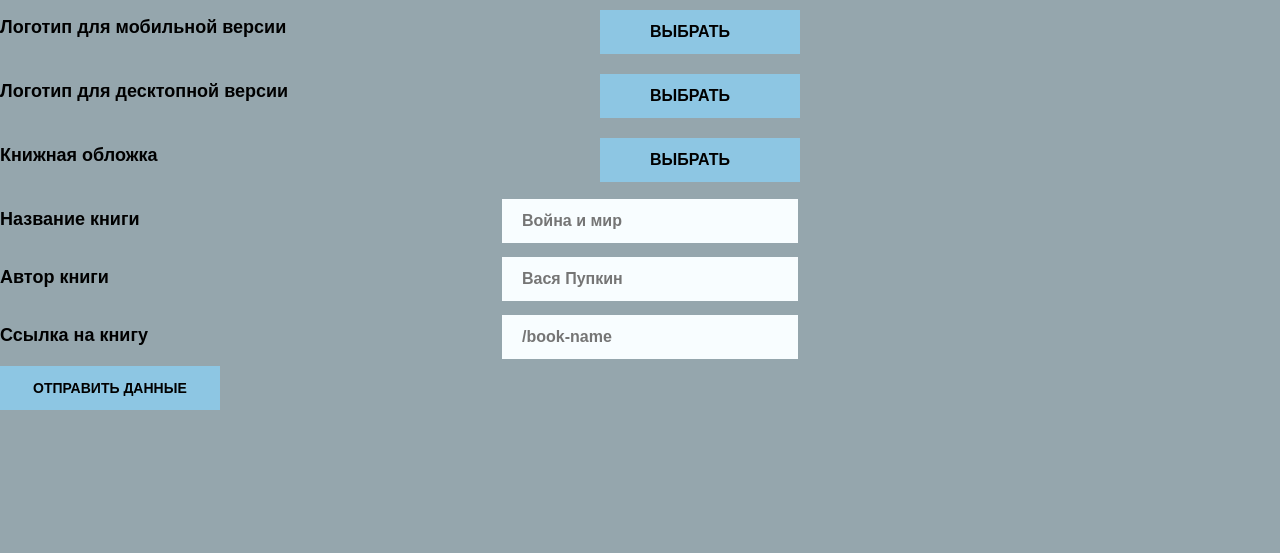
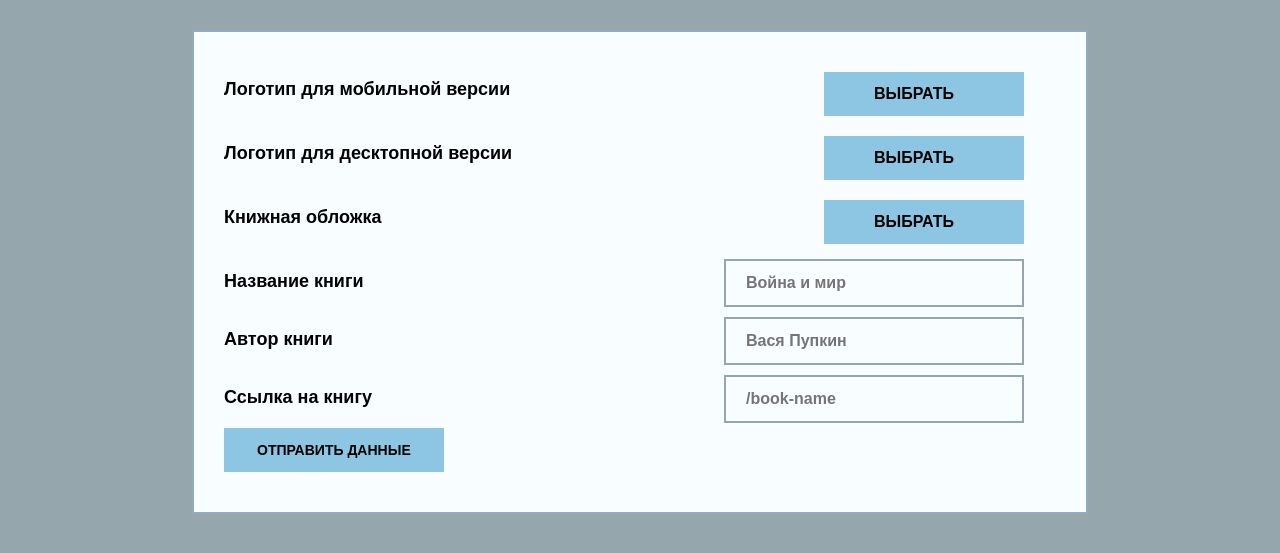
Before and after one commit to Ann0808/booksite, a PHP site: page /admin/addnewbook.php in a window 1280 px wide. Shown: the top 553 px of the page. Run offline with PHP 8.4, Linux system fonts and the light colour scheme; data that the repository does not hold is empty.

Commit message:
new html selectors

```diff
--- a/admin/addnewbook.php
+++ b/admin/addnewbook.php
@@ -28,6 +28,8 @@
 <link rel="stylesheet" href="../css/style.css">
    </head>
    <body class="admin__body">
+    <div class="admin-container">
+    	<div class="admin-container__items">
     		<div class="admin-container__item">
 				 <form enctype="multipart/form-data" method="post" action="addnewbook.php">
 					 <div class="admin-container__row">
@@ -95,7 +97,8 @@
 						 </p>
 					 </div>
 				 </form>
-
+			 </div>
+    	</div>
     </div>
    </body>
  </html>
--- a/admin/adminpannel.php
+++ b/admin/adminpannel.php
@@ -113,7 +113,6 @@
 						</p>
 					</div>
 				</form>
-
 			</div>
 			<div class="admin-container__item">
 			<form  method="post" id="search">
```
Lines whose indentation alone changed are shown as unchanged.
